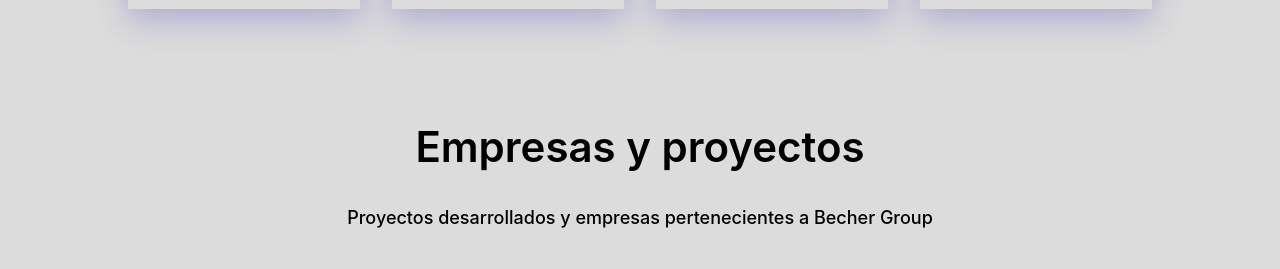
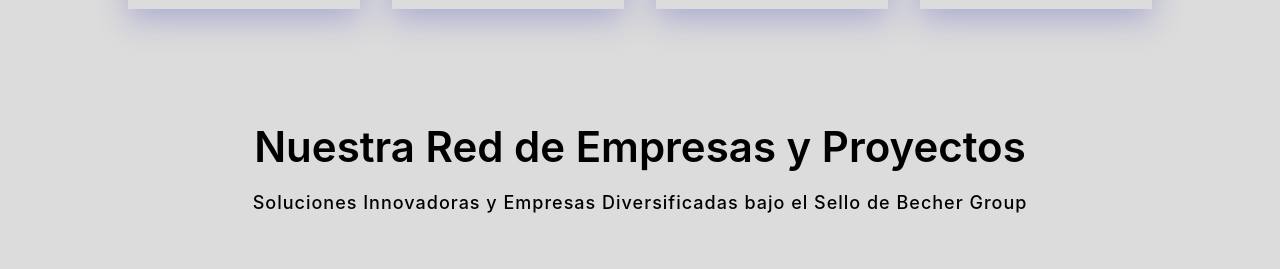
Before and after one commit to MelinaZarateB/Landing-Becher-Group, a React (Vite) app: page / in a window 1280 px wide. Shown: the part 1320-1589 px from the top of the page. Built offline with nearby package versions, Linux system fonts and the light colour scheme.

Commit message:
Fix title in projects

```diff
--- a/src/components/Projects/Projects.css
+++ b/src/components/Projects/Projects.css
@@ -20,11 +20,12 @@
 .h2-projects{
     font-size: 42px;
     font-weight: 600;
-    margin-bottom: 5%;
+    margin-bottom: 15px;
 }
 .h3-projects{
     line-height: 1.8em;
     font-weight: 500;
+    letter-spacing: 1px;
     font-size: 18px;
 }
 
--- a/src/components/Projects/Projects.jsx
+++ b/src/components/Projects/Projects.jsx
@@ -40,8 +40,8 @@
   return (
     <section className="container-projects">
       <div className="container-titles-project" style={{ gap: "0px" }} id="projects">
-        <h2 className="h2-projects">Empresas y proyectos</h2>
-        <h3 className="h3-projects">Proyectos desarrollados y empresas pertenecientes a Becher Group</h3>
+        <h2 className="h2-projects">Nuestra Red de Empresas y Proyectos</h2>
+        <h3 className="h3-projects">Soluciones Innovadoras y Empresas Diversificadas bajo el Sello de Becher Group</h3>
       </div>
       <div style={{ display: 'flex', flexDirection: 'column', gap: '8rem' }}>
 
```
